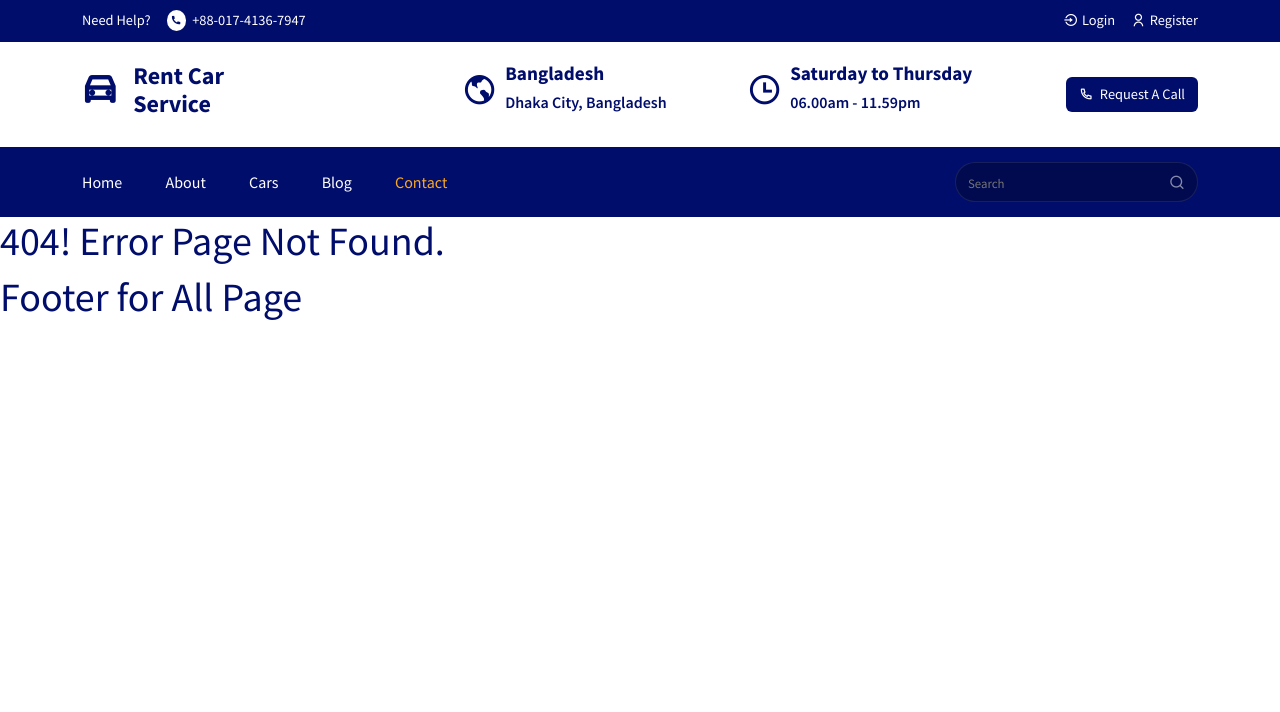
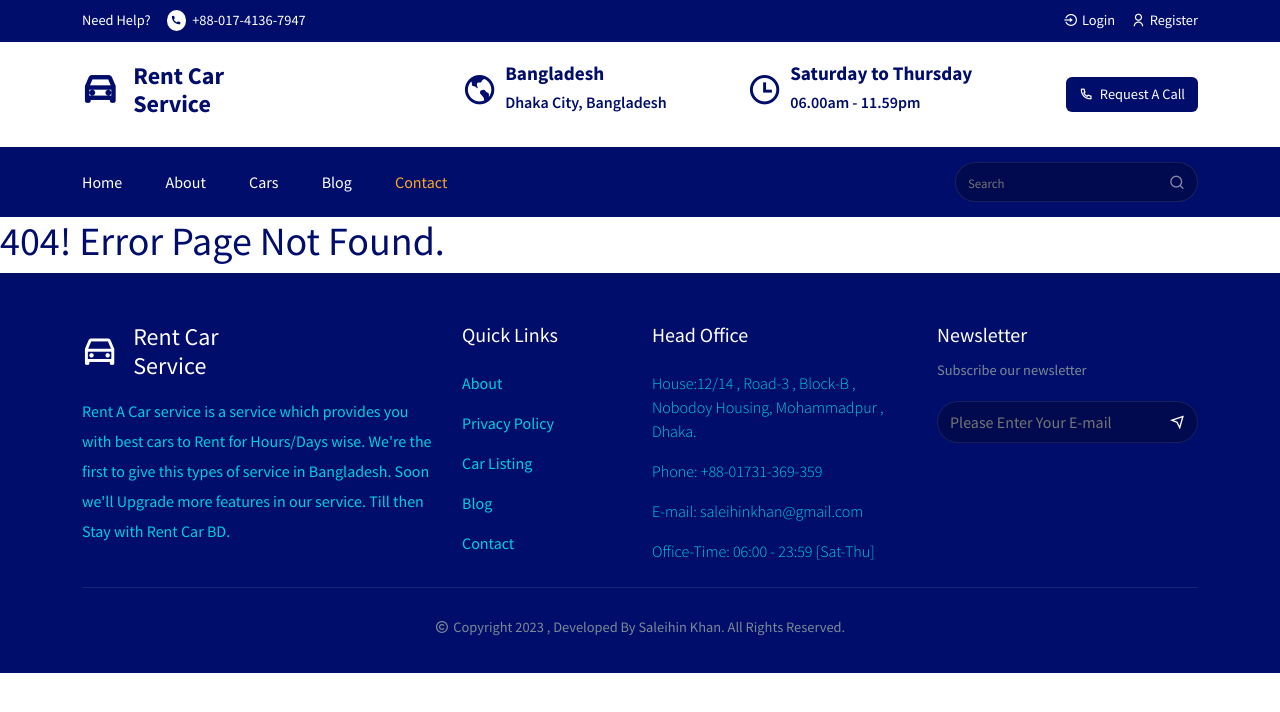
Before and after one commit to salman-saleihin/rent-car-bangladesh-react-project, a React (Create React App) app: page /contact in a window 1280 px wide. Shown: the top 712 px of the page. Built offline with nearby package versions, Linux system fonts and the light colour scheme.

Commit message:
Website Footer Design Compleated

```diff
--- a/src/components/Footer/Footer.jsx
+++ b/src/components/Footer/Footer.jsx
@@ -1,11 +1,129 @@
 import React from 'react';
+import { Link } from 'react-router-dom';
+
+import { Container , Row , Col , ListGroup , ListGroupItem } from 'reactstrap';
+import "../../styles/Footer.css"
+
+const quickLinks = [
+    {
+        path: '/about',
+        display: 'About'
+    } ,
+
+    {
+        path: '#',
+        display: 'Privacy Policy'
+    } ,
+
+    {
+        path: '/cars',
+        display: 'Car Listing'
+    } ,
+
+    {
+        path: '/blogs',
+        display: 'Blog'
+    } ,
+
+    {
+        path: '/contact',
+        display: 'Contact'
+    }
+
+]
 
 const Footer = () => {
-    return (
-        <div>
-            <h1>Footer for All Page</h1>
-        </div>
-    );
+
+    const date = new Date()
+    const year = date.getFullYear()
+
+    return <footer className="footer">
+        <Container>
+            <Row>
+                <Col lg='4' md='4' sm='12'>
+
+                     <div className="logo footer__logo">
+                        <h1>
+                            <Link to='/home' className='d-flex align-items-center gap-3'>
+                            <i class="ri-car-line"></i>
+                            <span>Rent Car <br /> Service</span>
+                            </Link>
+                        </h1>
+                    </div>
+
+                    <p className="footer__logo-content">
+                            Rent A Car service is a service which provides you with best cars to Rent for Hours/Days wise. We're the first to give this types of service in Bangladesh. Soon we'll Upgrade more features in our service. Till then Stay with Rent Car BD.
+                    </p>
+
+                </Col>
+
+                <Col lg='2' md='4' sm='6'>
+                    <div className='mb-4'>
+                            <h5 className="footer__link-title">
+                                Quick Links
+                            </h5>
+
+                            <ListGroup>
+                                {
+                                    quickLinks.map((item , index) => (
+                                        <ListGroupItem key={index} className='p-0 mt-3 quick__link'>
+                                            <Link to={item.path}>
+                                                {item.display}
+                                            </Link>
+                                        </ListGroupItem>
+                                    ))
+                                }
+                            </ListGroup>
+                    </div>
+                </Col>
+
+                <Col lg='3' md='4' sm='6'>
+                                <div className="mb-4">
+                                    <h5 className="footer__link-title mb-4">
+                                        Head Office
+                                    </h5>
+                                    <p className="office__info">
+                                        House:12/14 , Road-3 , Block-B , Nobodoy Housing, Mohammadpur , Dhaka.
+                                    </p>
+                                    <p className="office__info">
+                                        Phone: +88-01731-369-359
+                                    </p>
+                                    <p className="office__info">
+                                        E-mail: saleihinkhan@gmail.com
+                                    </p>
+                                    <p className="office__info">
+                                        Office-Time: 06:00 - 23:59 [Sat-Thu]
+                                    </p>
+                                </div>
+                </Col>
+
+                <Col lg='3' md='4'>
+                    <div className="mb-4">
+                        <h5 className="footer__link-title">
+                            Newsletter
+                        </h5>
+
+                        <p className="section__description">
+                            Subscribe our newsletter
+                        </p>
+
+                        <div className="newsletter">
+                            <input type="email" placeholder='Please Enter Your E-mail' />
+                            <span><i class="ri-send-plane-line"></i></span>
+                        </div>
+                    </div>
+                </Col>
+
+                <Col lg='12'>
+                        <div className="footer__bottom">
+                            <p className="section__description d-flex align-items-center justify-content-center gap-1 pt-4">
+                                <i class="ri-copyright-line"></i> Copyright {year} , Developed By Saleihin Khan. All Rights Reserved.
+                            </p>
+                        </div>
+                </Col>
+            </Row>
+        </Container>
+    </footer>
 };
 
 export default Footer;
--- /dev/null
+++ b/src/styles/Footer.css
@@ -0,0 +1,73 @@
+
+
+.footer{
+    background: #000d6b;
+    /* color: #fff; */
+    padding-top: 50px;
+    padding-bottom: 15px;
+}
+
+.footer__logo i {
+    color: #fff;
+    font-weight: 500;
+
+}
+
+.footer__logo span {
+    color: #fff;
+    font-weight: 500;
+}
+
+.footer__logo-content{
+    color: rgba(0, 255, 255, 0.795);
+    margin-top: 15px;
+    line-height: 30px;
+
+}
+
+.quick__link {
+    border: none !important;
+    background: transparent !important;
+}
+.quick__link a{
+    color: rgba(0, 255, 255, 0.795);
+    text-decoration: none;
+    transition: 0.3sec;
+}
+.quick__link a:hover{
+   color: #f9a826;
+}
+
+.footer__link-title{
+    color: #fff;
+}
+
+.office__info{
+    color: rgba(0, 255, 255, 0.795);
+    font-weight: 300;
+}
+
+.newsletter{
+    display: flex;
+    align-items: center;
+    justify-content: space-between;
+    padding: 8px 12px;
+    border: 1px solid #7c8a972f;
+    border-radius: 50px;
+    background: #020a4de9;
+}
+
+.newsletter input {
+    color: #fff;
+    background: transparent;
+    border: none;
+    outline: none;
+}
+
+.newsletter span i {
+    color: #fff;
+}
+
+.footer__bottom{
+    border-top: 1px solid #7c8a972f;
+}
```
